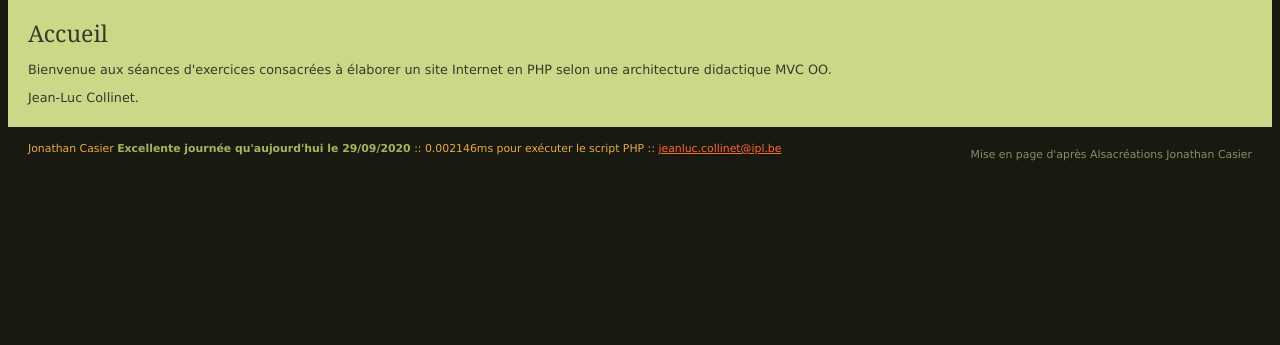
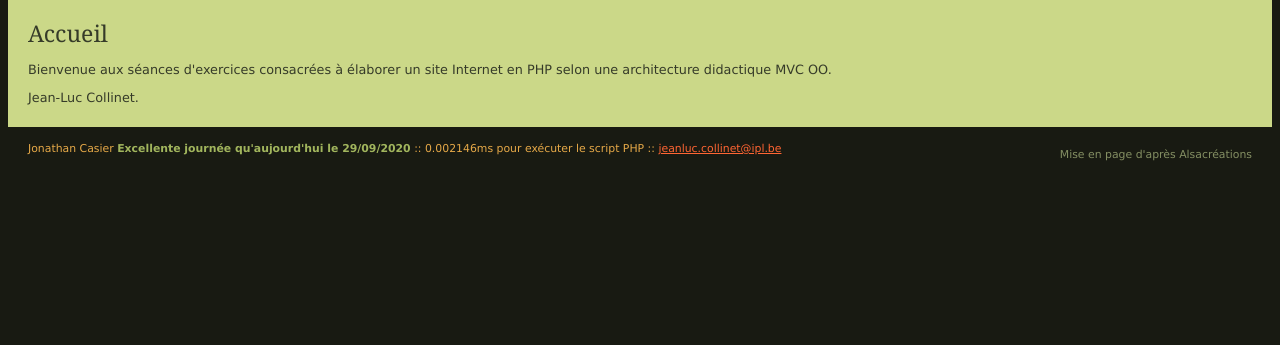
Before and after one commit to silentJo/siteBonneNouvelles, a PHP site: page / in a window 1280 px wide. Shown: the part 158-503 px from the top of the page. Run offline with PHP 8.4, Linux system fonts and the light colour scheme.

```diff
--- a/siteBonneNouvelles/views/footer.php
+++ b/siteBonneNouvelles/views/footer.php
@@ -8,7 +8,6 @@
 	        <a href="mailto:<?php echo EMAIL ?>"><?php echo EMAIL ?></a>
 			<p id="copyright">Mise en page d'après
                 <a href="http://jwww.alsacreations.com/tutoriels/">Alsacréations</a>
-				Jonathan Casier
 			</p>
 		</div><!-- #pied -->
 	</div><!-- #global -->
```
